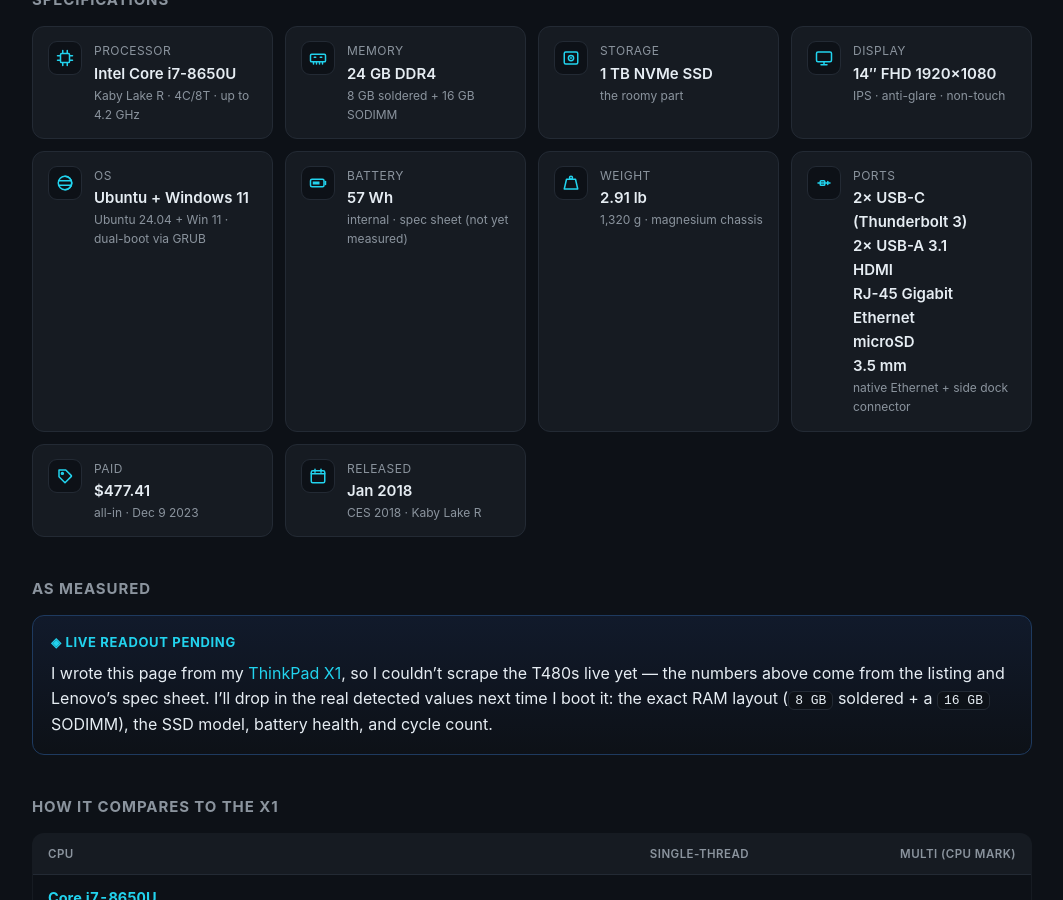
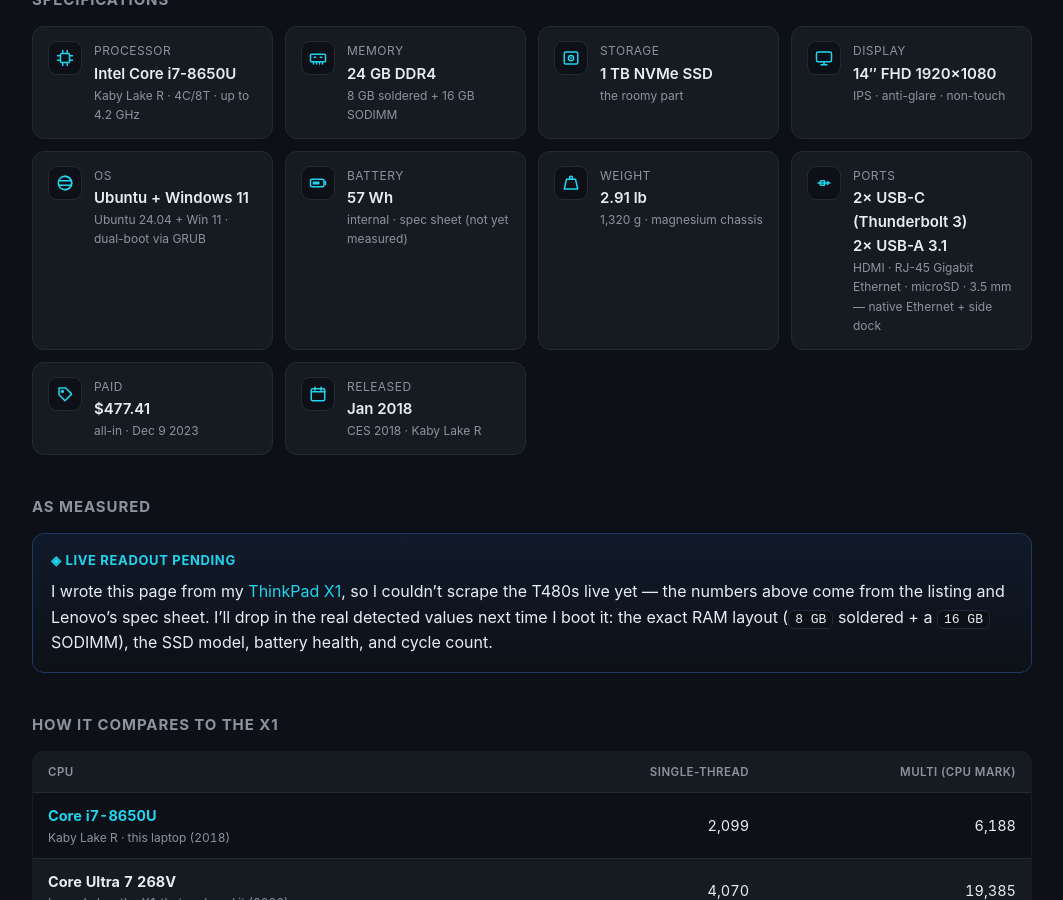
Before and after one commit to masautt/masautt.github.io, a Jekyll site: the page devices/thinkpad-t480s/index.html, which Jekyll copies as it is, in a window 1280 px wide and 900 px high, scrolled down 364 px. Shown: the whole window, without its empty margins (108-1171 px from the left). Built offline with Jekyll 4.4.1, drawn with Linux system fonts in a browser that asks for light colours.

Commit message:
Deploy /devices from masautt-inc/devices@9ec57f2

```diff
--- a/devices/thinkpad-t480s.standalone.html
+++ b/devices/thinkpad-t480s.standalone.html
@@ -230,8 +230,8 @@ footer code{background:var(--card);border:1px solid var(--line);border-radius:5p
     <div class="ic"><svg viewBox="0 0 24 24" fill="none" stroke="currentColor" stroke-width="2" stroke-linecap="round" stroke-linejoin="round"><path d="M4 12h16"/><rect x="7" y="9" width="6" height="6" rx="1"/><path d="M17 10v4"/></svg></div>
     <div>
       <div class="k">Ports</div>
-      <div class="v">2× USB-C (Thunderbolt 3)<br>2× USB-A 3.1<br>HDMI<br>RJ-45 Gigabit Ethernet<br>microSD<br>3.5 mm</div>
-      <div class="note">native Ethernet + side dock connector</div>
+      <div class="v">2× USB-C (Thunderbolt 3)<br>2× USB-A 3.1</div>
+      <div class="note">HDMI · RJ-45 Gigabit Ethernet · microSD · 3.5 mm — native Ethernet + side dock</div>
     </div>
   </div>
 
--- a/devices/thinkpad-t480s/index.html
+++ b/devices/thinkpad-t480s/index.html
@@ -102,8 +102,8 @@
     <div class="ic"><svg viewBox="0 0 24 24" fill="none" stroke="currentColor" stroke-width="2" stroke-linecap="round" stroke-linejoin="round"><path d="M4 12h16"/><rect x="7" y="9" width="6" height="6" rx="1"/><path d="M17 10v4"/></svg></div>
     <div>
       <div class="k">Ports</div>
-      <div class="v">2× USB-C (Thunderbolt 3)<br>2× USB-A 3.1<br>HDMI<br>RJ-45 Gigabit Ethernet<br>microSD<br>3.5 mm</div>
-      <div class="note">native Ethernet + side dock connector</div>
+      <div class="v">2× USB-C (Thunderbolt 3)<br>2× USB-A 3.1</div>
+      <div class="note">HDMI · RJ-45 Gigabit Ethernet · microSD · 3.5 mm — native Ethernet + side dock</div>
     </div>
   </div>
 
```
